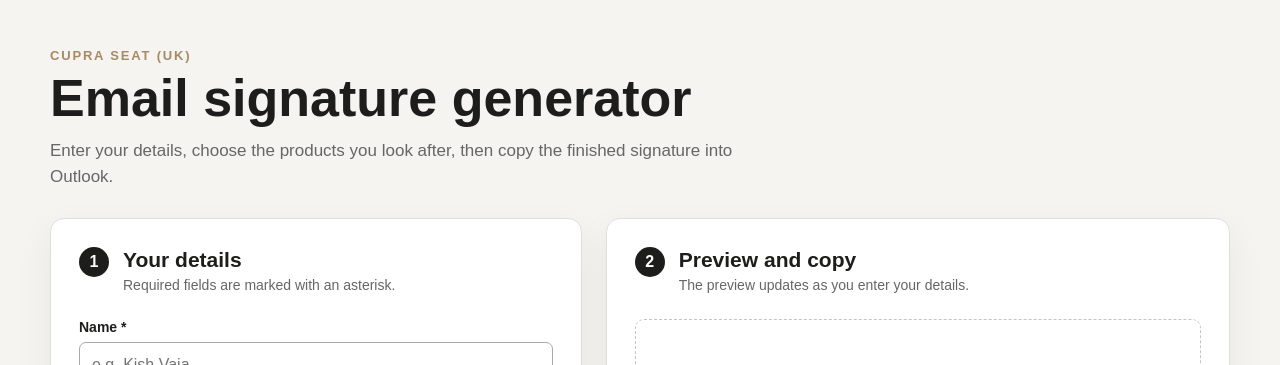
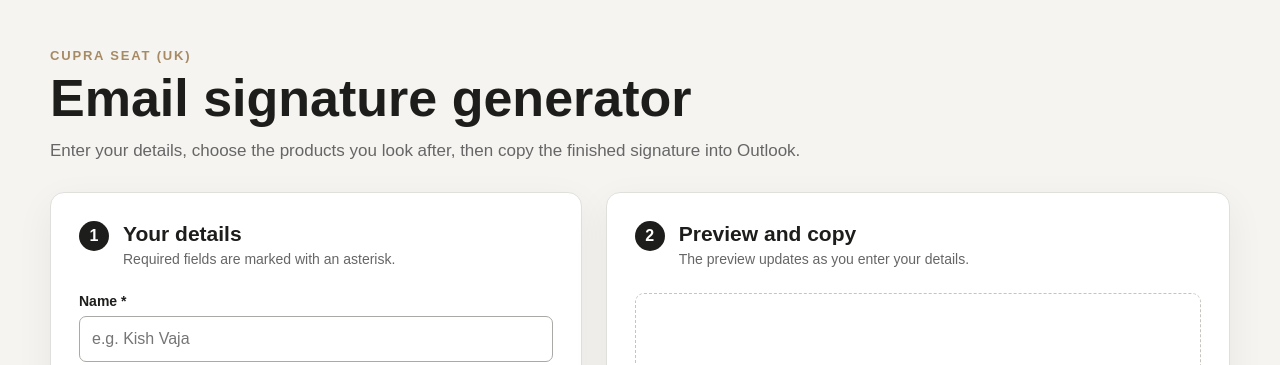
Before and after one commit to kishvaja-cupra/cupra-email-signature, a plain HTML site: page index.html in a window 1280 px wide. Shown: the top 365 px of the page. Drawn offline with Linux system fonts and the light colour scheme.

Commit message:
Update styles.css

```diff
--- a/styles.css
+++ b/styles.css
@@ -31,7 +31,7 @@
   padding: 48px 0 64px;
 }
 
-.page-header { max-width: 720px; margin-bottom: 28px; }
+.page-header { max-width: 100%; margin-bottom: 28px; }
 .eyebrow { margin: 0 0 8px; color: var(--copper); font-size: 13px; font-weight: 700; letter-spacing: .14em; text-transform: uppercase; }
 h1 { margin: 0 0 12px; font-size: clamp(32px, 5vw, 52px); line-height: 1.05; }
 .page-header > p:last-child { margin: 0; color: var(--muted); font-size: 17px; line-height: 1.55; }
```
